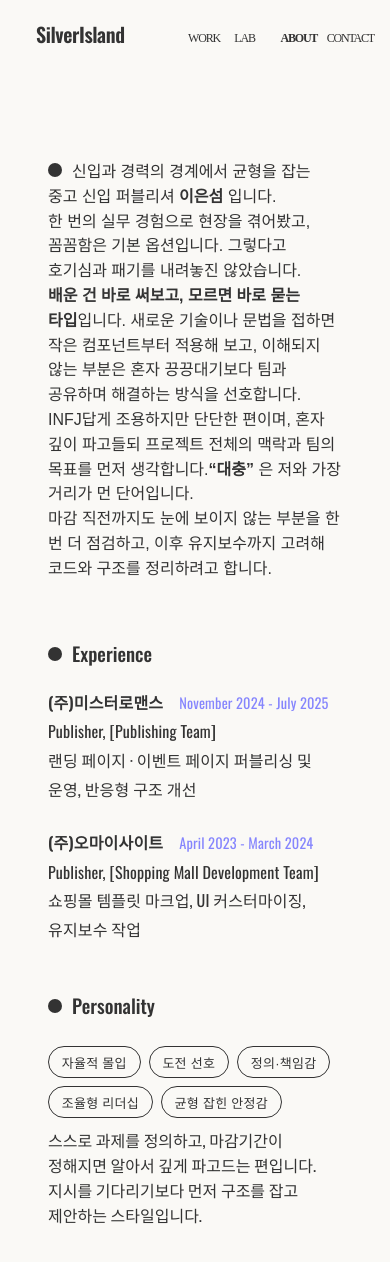
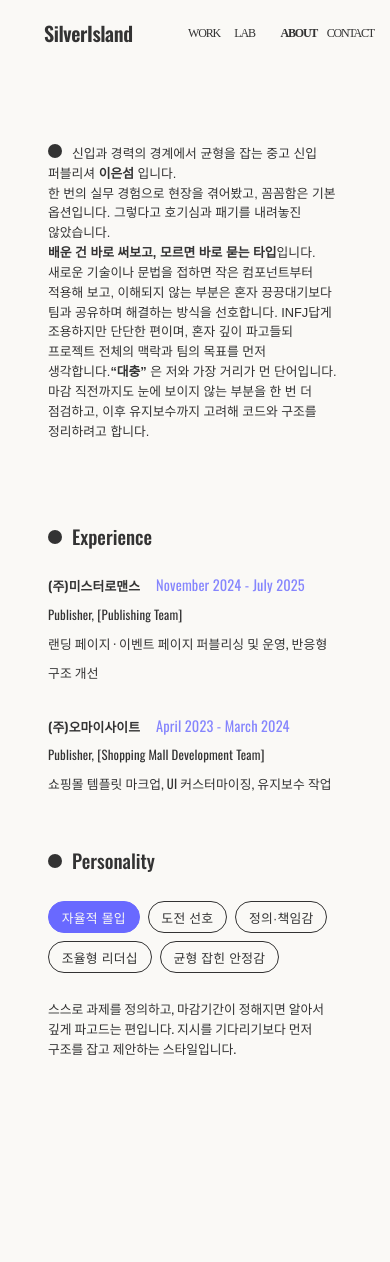
Before and after one commit to silverlsland20kid/portfolio, a React (Vite) app in the folder app/: page /about in a window 390 px wide. Shown: the top 1262 px of the page. After the commit the page ends 1107 px from the top, so only its background shows below. Built offline with nearby package versions, Linux system fonts and the light colour scheme; a small style sheet from the web is missing; a web font is replaced by a local one.

Commit message:
fix: update portpolio(mobile) data1

```diff
--- a/app/src/components/Header.jsx
+++ b/app/src/components/Header.jsx
@@ -1,42 +1,73 @@
 import { Link, useLocation } from "react-router-dom";
-import { useEffect, useRef } from "react";
+import { useEffect, useRef, useState } from "react";
 import gsap from "gsap";
 
 export default function Header({ onOpenContact }) {
-  // 현재 경로 확인
   const location = useLocation();
-  // 헤더 ref
+
+  // 1) DOM용 ref
   const headerRef = useRef(null);
+  // 2) 스크롤 방향 계산용 ref
+  const lastScrollY = useRef(0);
 
-  // 현재 경로와 비교하는 함수
+  // 3) 헤더 상태
+  const [isVisible, setIsVisible] = useState(true); // 보임 or 숨김
+  const [isTop, setIsTop] = useState(true); // 맨 위 여부
+
   const isCurrent = (path) =>
     path === "/"
       ? location.pathname === "/"
       : location.pathname.startsWith(path);
 
-  // 헤더 애니메이션 GSAP
+  // GSAP: 페이지 진입 => 라우트 변경 시 헤더 등장 애니메이션
   useEffect(() => {
-    // GSAP 컨텍스트 설정
     const ctx = gsap.context(() => {
-      // 라우트 바뀔 때마다 초기상태 다시 세팅
       gsap.set(headerRef.current, { y: -45, opacity: 0 });
 
-      // 헤더 나타나는 애니메이션
       gsap.to(headerRef.current, {
         y: 0,
         opacity: 1,
         duration: 0.9,
         ease: "power2.out",
-        overwrite: "auto", // 이전 애니메이션 덮어쓰기
+        overwrite: "auto",
         clearProps: "transform,opacity",
       });
     }, headerRef);
 
     return () => ctx.revert();
-  }, [location.pathname]); // 페이지 바뀔 때마다 실행됨
+  }, [location.pathname]);
+
+  // 스크롤 방향에 따라 헤더 숨기기 or 보이기
+  useEffect(() => {
+    const handleScroll = () => {
+      if (window.innerWidth > 1024) return; // 데스크톱이면 아예 기능 X
+      const currentY = window.scrollY;
+      setIsTop(currentY < 10);
+
+      // 아래로 스크롤 + 어느 정도 내려왔으면 → 숨김
+      if (currentY > lastScrollY.current && currentY > 80) {
+        setIsVisible(false);
+      } else {
+        // 위로 스크롤 or 거의 위쪽 → 보이기
+        setIsVisible(true);
+      }
+
+      lastScrollY.current = currentY;
+    };
+
+    window.addEventListener("scroll", handleScroll);
+    return () => window.removeEventListener("scroll", handleScroll);
+  }, []);
 
   return (
-    <header className="site-header" ref={headerRef}>
+    <header
+      ref={headerRef}
+      className={
+        "site-header" +
+        (isVisible ? " is-visible" : " is-hidden") +
+        (isTop ? " is-top" : " is-scrolled")
+      }
+    >
       <div className="site-header__container">
         <div className="site-header__logo">
           <Link to="/" className={`site-header__logo-link`}>
--- a/app/src/pages/AboutPage.jsx
+++ b/app/src/pages/AboutPage.jsx
@@ -150,9 +150,15 @@ export default function WorkDetailPage() {
                 <button
                   key={item.id}
                   type="button"
-                  className={"about-tag"}
+                  className={
+                    "about-tag" + (activeKeyword === item.id ? " tapped" : "")
+                  }
+                  // 데스크톱: 호버/포커스로 설명 변경
                   onMouseEnter={() => setActiveKeyword(item.id)}
                   onFocus={() => setActiveKeyword(item.id)}
+                  // 모바일/공통: 탭 or 클릭 시도 설명 변경
+                  onClick={() => setActiveKeyword(item.id)}
+                  onTouchStart={() => setActiveKeyword(item.id)}
                 >
                   {item.label}
                 </button>
--- a/app/src/pages/WorkDetailPage.jsx
+++ b/app/src/pages/WorkDetailPage.jsx
@@ -70,7 +70,7 @@ export default function WorkDetailPage() {
       </div>
     );
   return (
-    <div className="project-list project-detail-page">
+    <div className="project-list project-detail-page project-list--about">
       {/* SIDE (Clock + City) */}
       <aside className="project-list__side">
         <div className="project-list__info-row">
--- a/app/src/styles/style_bak.css
+++ b/app/src/styles/style_bak.css
@@ -115,6 +115,17 @@ ol {
   list-style: none;
 }
 
+.site-header {
+  position: fixed;
+  inset: 0 0 auto 0;
+  z-index: 100;
+  width: 100%;
+  transition:
+    transform 0.25s ease,
+    background 0.25s ease,
+    box-shadow 0.25s ease;
+}
+
 .site-header__container {
   z-index: 1;
   display: flex;
@@ -123,8 +134,6 @@ ol {
   align-items: stretch;
   margin-left: 20px;
   margin-right: 20px;
-  position: fixed;
-  inset: 0% 0% auto;
 }
 
 .site-header__logo {
@@ -1050,14 +1059,11 @@ ol {
   opacity: 0.8;
 }
 
-.about-tag:focus {
-  transform: translateY(-1px);
-  background: rgba(255, 255, 255, 0.08);
-  background: var(--white-smoke);
-  color: var(--black);
-  border-color: var(--white-smoke);
+.about-tag.tapped {
+  background: var(--purp);
+  color: var(--white-smoke);
+  border-color: var(--purp);
 }
-
 
 .about-tag-desc {
   font-size: 1rem;
@@ -1071,6 +1077,35 @@ ol {
   .main-section {
     width: 100%;
     padding: 120px 3rem 3rem;
+  }
+
+  .site-header {
+    position: fixed;
+    inset: 0 0 auto 0;
+    z-index: 100;
+    transition:
+      transform 0.25s ease,
+      background 0.25s ease,
+      box-shadow 0.25s ease;
+  }
+
+  .site-header.is-hidden {
+    transform: translateY(-100%);
+  }
+
+  .site-header.is-visible {
+    transform: translateY(0);
+  }
+
+  .site-header.is-top {
+    background: transparent;
+    box-shadow: none;
+  }
+
+  .site-header.is-scrolled {
+    background: rgba(250, 249, 246, 0.9);
+    backdrop-filter: blur(4px);
+    box-shadow: 0 4px 16px rgba(0, 0, 0, 0.04);
   }
 
   .site-header__container {
@@ -1132,17 +1167,33 @@ ol {
 
 @media (max-width: 768px) {
 
+  .main-section {
+    padding-bottom: 0;
+  }
+
+  .site-header__logo {
+    padding: 2rem 0.8rem;
+  }
+
+  .site-header__nav {
+    padding-bottom: 2rem;
+    width: 60%;
+  }
+
+  .site-header__nav-item {
+    margin: 0;
+  }
+
   .site-header__container {
     justify-content: space-between;
   }
 
   .project-list {
-    gap: 1.5rem;
+    gap: 6rem;
   }
 
   .project-list__side {
-    gap: 0.75rem;
-    margin-bottom: 2rem;
+    gap: 4rem;
   }
 
   .project-detail-page {
@@ -1164,7 +1215,7 @@ ol {
   }
 
   .project-list__info-row:last-child {
-    display: block;
+    display: none;
   }
 
   .lab-videos {
@@ -1181,7 +1232,7 @@ ol {
 
 @media (max-width: 500px) {
   .main-section {
-    padding: 10rem 3rem 3rem;
+    padding: 9rem 3rem 0;
   }
 
   .contact-modal__content {
@@ -1189,12 +1240,53 @@ ol {
     padding: 1.5rem 0.8rem 1.8rem;
   }
 
+  .site-header__logo {
+    align-items: center;
+    padding: 1.5rem 0.5rem;
+    z-index: 5;
+  }
+
+  .site-header {
+    position: fixed;
+    inset: 0 0 auto 0;
+    z-index: 100;
+    transition:
+      transform 0.25s ease,
+      background 0.25s ease,
+      box-shadow 0.25s ease;
+  }
+
+  .site-header.is-hidden {
+    transform: translateY(-100%);
+  }
+
+  .site-header.is-visible {
+    transform: translateY(0);
+  }
+
+  .site-header.is-top {
+    background: transparent;
+    box-shadow: none;
+  }
+
+  .site-header.is-scrolled {
+    background: rgba(250, 249, 246, 0.9);
+    backdrop-filter: blur(4px);
+    box-shadow: 0 4px 16px rgba(0, 0, 0, 0.04);
+  }
+
+  .site-header__link:nth-child(3) {
+    margin-left: -0.5rem;
+  }
+
   .site-header__container {
     justify-content: space-between;
+    align-items: center;
   }
 
   .site-header__nav {
     width: 55%;
+    padding: 0;
   }
 
   .site-header__nav-item {
@@ -1240,12 +1332,16 @@ ol {
   .project-list--about .project-list__side {
     display: none;
     position: static;
-    /* 혹시 레이아웃 꼬임 방지용 */
+  }
+
+  .work-detail__description {
+    margin-bottom: 0;
   }
 
   .about-main {
     width: 100%;
     margin-left: 0;
+    gap: 3rem;
   }
 
   .about-columns {
@@ -1264,4 +1360,23 @@ ol {
     margin: 0;
     width: 100%;
   }
+
+  .about-intro p,
+  .about-block li,
+  .about-tag-desc,
+  .work-detail__description {
+    font-size: 0.8rem;
+  }
+
+  .about-tag {
+    font-size: 0.8rem;
+  }
+
+  .about-tags {
+    margin-bottom: 2rem;
+  }
+
+  .about-tag-desc {
+    margin-bottom: 3rem;
+  }
 }
```
